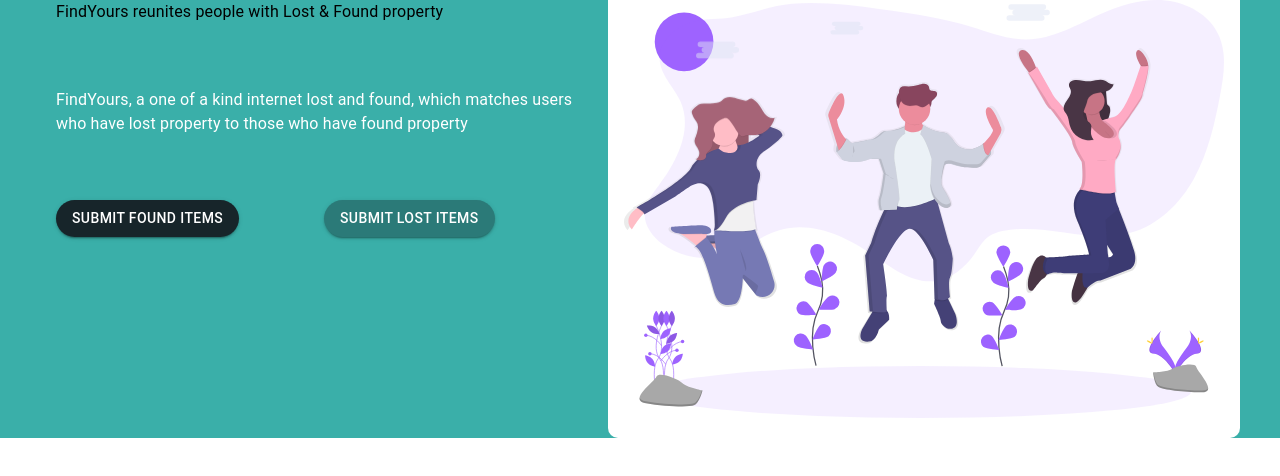
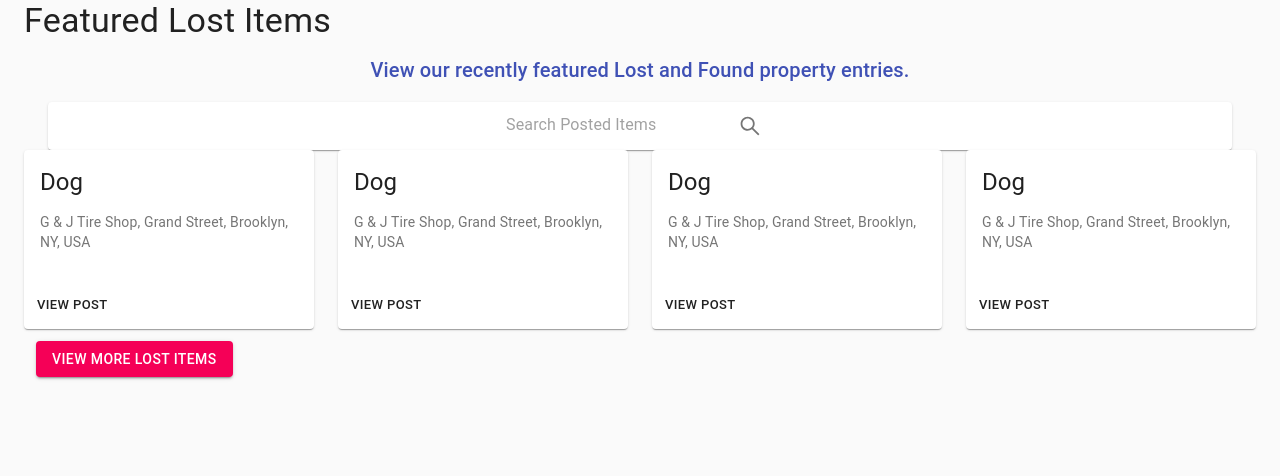
Before and after one commit to ZhinAbubakr/find_yours, a React (Create React App) app: page / in a window 1280 px wide. Shown: the top 476 px of the page. Built offline with nearby package versions, Linux system fonts and the light colour scheme.

Commit message:
Feat: create posts section component
to view the posts of lost and found items

```diff
--- a/package.json
+++ b/package.json
@@ -4,7 +4,6 @@
   "private": true,
   "dependencies": {
     "@material-ui/core": "^4.11.3",
-    "@material-ui/icons": "^4.11.2",
     "@testing-library/jest-dom": "^5.11.4",
     "@testing-library/react": "^11.1.0",
     "@testing-library/user-event": "^12.1.10",
@@ -12,13 +11,12 @@
     "eslint": "^7.21.0",
     "eslint-config-prettier": "^8.1.0",
     "eslint-plugin-prettier": "^3.3.1",
-    "firebase": "^8.2.10",
+    "firebase": "^8.3.1",
     "jest": "^26.6.3",
     "prettier": "^2.2.1",
     "react": "^17.0.1",
     "react-dom": "^17.0.1",
     "react-icons": "^4.2.0",
-    "react-redux": "^7.2.2",
     "react-router-dom": "^5.2.0",
     "react-scripts": "4.0.3",
     "redux": "^4.0.5",
--- a/src/App.js
+++ b/src/App.js
@@ -1,8 +1,9 @@
-import HeroSection from "./components/HeroSection/HeroSection"
+// import HeroSection from "./components/HeroSection/HeroSection"
+import PostsSection from "./components/PostsSection/PostsSection"
 function App() {
 	return (
 		<div>
-			<HeroSection />
+			<PostsSection />
 		</div>
 	)
 }
--- /dev/null
+++ b/src/components/PostsSection/PostsSection.jsx
@@ -0,0 +1,100 @@
+import React, {useState}  from 'react';
+import { AiOutlineSearch } from "react-icons/ai";
+import {
+  Typography, Button, Grid, CssBaseline, Card, CardActions,
+  CardContent, Container, Paper, InputBase, IconButton,
+} from "@material-ui/core";
+
+export default function Posts() {
+    const [item]=useState([
+        {
+          id: 1,
+          name: 'Dog',
+          location: ' G & J Tire Shop, Grand Street, Brooklyn, NY, USA',
+        },
+        {
+          id: 2,
+          name: 'Dog',
+          location: ' G & J Tire Shop, Grand Street, Brooklyn, NY, USA',
+        },
+        {
+          id: 3,
+          name: 'Dog',
+          location: ' G & J Tire Shop, Grand Street, Brooklyn, NY, USA',
+        },
+        {
+          id: 4,
+          name: 'Dog',
+          location: ' G & J Tire Shop, Grand Street, Brooklyn, NY, USA',
+        },
+        {
+          id: 5,
+          name: 'Dog',
+          location: ' G & J Tire Shop, Grand Street, Brooklyn, NY, USA',
+        },
+        {
+          id: 6,
+          name: 'Dog',
+          location: ' G & J Tire Shop, Grand Street, Brooklyn, NY, USA',
+        },
+    ])
+
+    return (
+        <React.Fragment>
+            <CssBaseline />
+            <main>
+                <div>
+                    <Container maxWidth="lg">
+                        <Typography component="h1" variant="h4" gutterBottom>
+                            Featured Lost Items
+                        </Typography>
+                            <Typography  variant="h6" align="center" color="primary" paragraph>
+                            View our recently featured Lost and Found property entries.
+                            </Typography>
+                        <Container maxWidth="lg" align="center">
+                            <Paper component="form">
+                                <InputBase
+                                    placeholder="Search Posted Items"
+                                    inputProps={{ 'aria-label': 'search google maps' }}
+                                />
+                                <IconButton type="submit" aria-label="search">
+                                    {/* <SearchIcon /> */}
+                                    <AiOutlineSearch />
+                                </IconButton>
+                            </Paper>
+                        </Container>
+                    </Container>
+                </div>
+
+                <Container maxWidth="lg">
+                    <Grid container spacing={3}>
+                        {item.slice(0, 4).map((data)=>(
+                            <Grid item xs={12} sm={6} md={3} >
+                                <Card>
+                                    <CardContent>
+                                        <Typography gutterBottom variant="h5" component="h2">
+                                            <spam>{data.name}</spam>
+                                        </Typography>
+                                        <Typography component="p" variant="body2" color="textSecondary">
+                                            <p>{data.location}</p>
+                                        </Typography>
+                                    </CardContent>
+                                    <CardActions>
+                                        <Button size="small">
+                                            View Post
+                                        </Button>
+                                    </CardActions>
+                                </Card>
+                            </Grid>
+                        ))}
+                        <Container maxWidth="lg" >
+                                <Button variant="contained" color="secondary">
+                                    View More Lost Items
+                                </Button>
+                        </Container>
+                    </Grid>
+                </Container>
+            </main>
+        </React.Fragment>
+    );
+}
```
Also changed, not shown: src/components/PostsSection/style.jsx (added), 1 other file (tests, documents, lock files or other folders).
